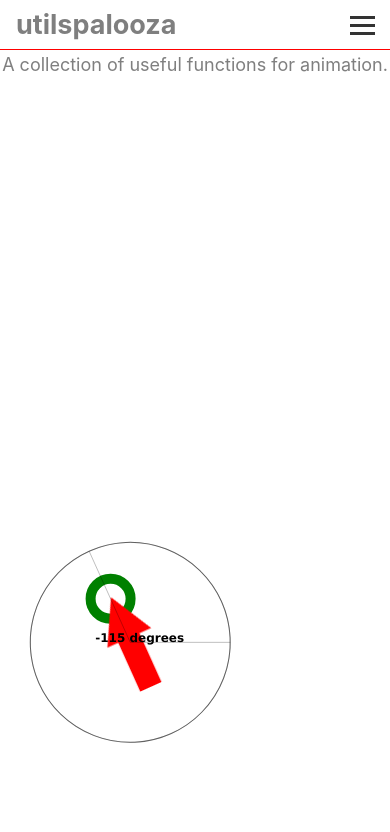
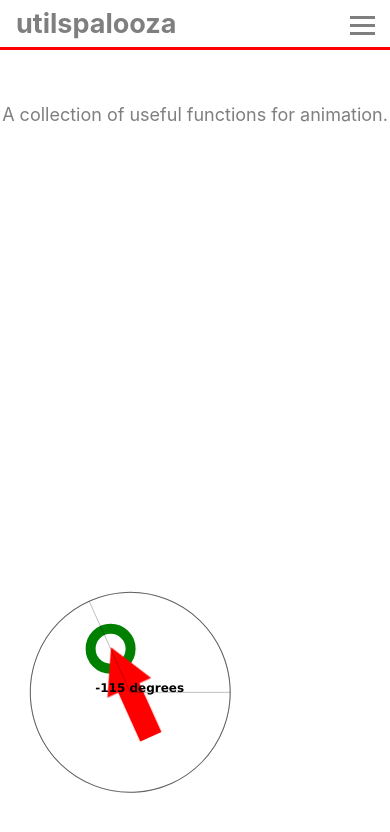
Before and after one commit to warpedpuppy/utils-site-typescript, a React (Create React App) app: page / in a window 390 px wide. Shown: the top 832 px of the page. Built offline with nearby package versions, Linux system fonts and the light colour scheme.

Commit message:
added hamburger

```diff
--- a/src/components/NavBar/NavBar.scss
+++ b/src/components/NavBar/NavBar.scss
@@ -16,7 +16,7 @@ nav {
     height: 50px;
     display: flex;
     align-items: center;
-    border-bottom: 1px solid red;
+    border-bottom: 3px solid red;
   }
   #hamburger {
     display: block;
@@ -41,7 +41,7 @@ nav {
       display: block;
       width: 25px;
       height: 3px;
-      background-color: #333;
+      background-color: var(--site-gray);
       margin: 5px;
       transition: transform 0.5s;
     }
--- a/src/pages/home/Home.scss
+++ b/src/pages/home/Home.scss
@@ -1,6 +1,7 @@
 #home-page {
   display: flex;
   position: relative;
+  top: 50px;
   &--canvas-container {
     width: 100vw;
     height: 100vh;
```
